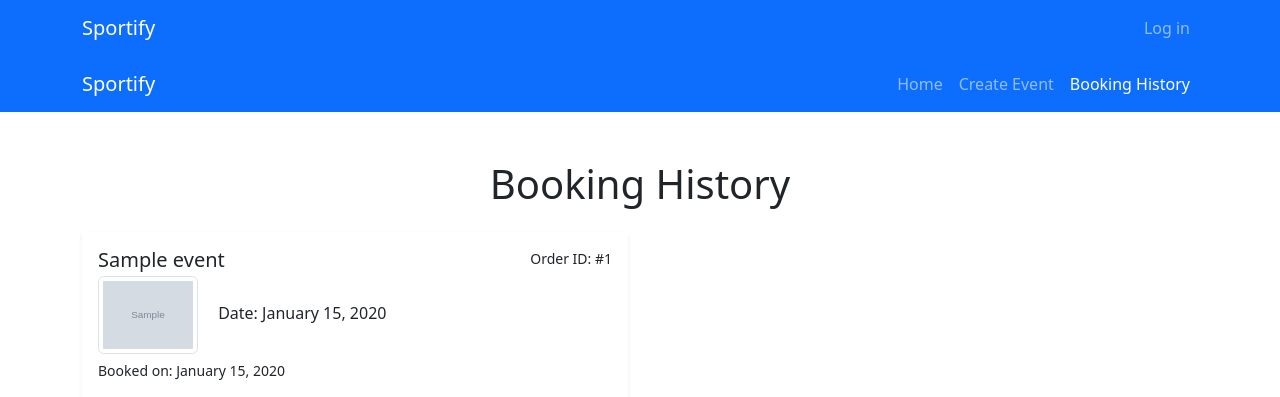
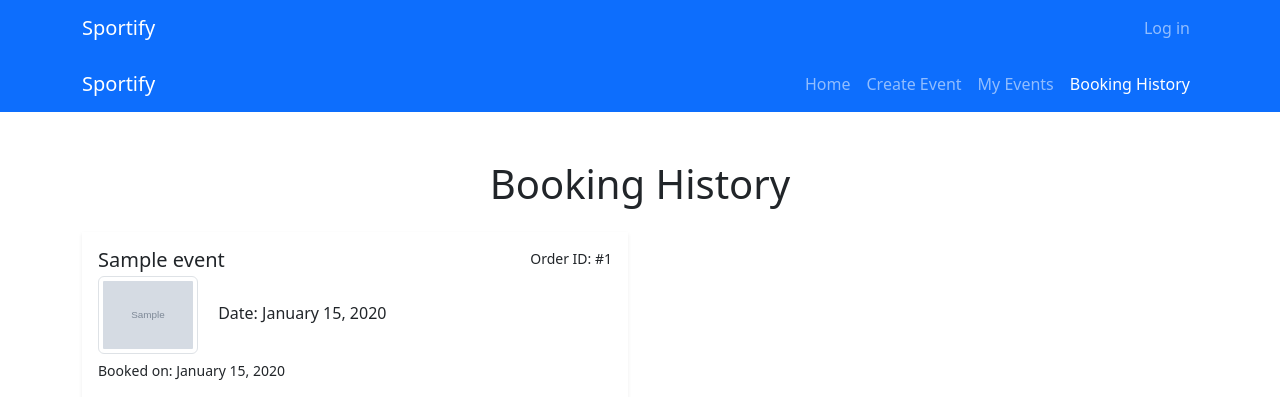
Before and after one commit to justinminlee/IAB207_A3, a Flask app: template website/templates/event/booking-history.html in a window 1280 px wide. Shown: the top 397 px of the page. Run offline with Flask 3, Linux system fonts and the light colour scheme; the template is opened without the code that fills it: most values are stand-ins (such as "Sample title", 1, 10 or a date in 2020); grey boxes marked "Sample" are stand-in pictures; some libraries are stand-ins or nearby versions.

Commit message:
update booking-history.html

```diff
--- a/website/templates/event/booking-history.html
+++ b/website/templates/event/booking-history.html
@@ -15,6 +15,9 @@
         </li>
         <li class="nav-item">
           <a class="nav-link" href="{{ url_for('event.create') }}">Create Event</a>
+        </li>
+        <li class="nav-item">
+          <a class="nav-link" href="{{ url_for('event.create') }}">My Events</a>
         </li>
         <li class="nav-item">
           <a class="nav-link active" href="{{ url_for('user.booking_history') }}">Booking History</a>
```
